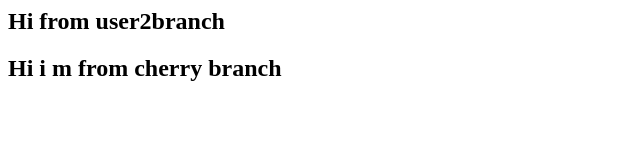
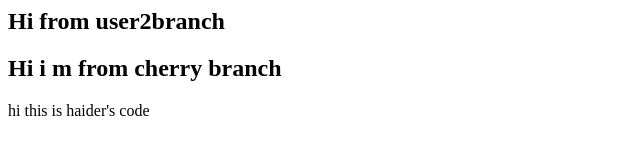
Before and after one commit to Vasu122/testGit, a plain HTML site: page index.html in a window 1280 px wide. Shown: the whole page, without its empty margins (0-640 px from the left). Drawn offline with Linux system fonts and the light colour scheme.

Commit message:
change by haider

```diff
--- a/index.html
+++ b/index.html
@@ -1,8 +1,12 @@
 <html>
+
 <head>
 </head>
+
 <body>
 	<h2>Hi from user2branch</h2>
 	<h2>Hi i m from cherry branch</h2>
+	<p>hi this is haider's code</p>
 </body>
+
 </html>
```
Lines whose indentation alone changed are shown as unchanged.
